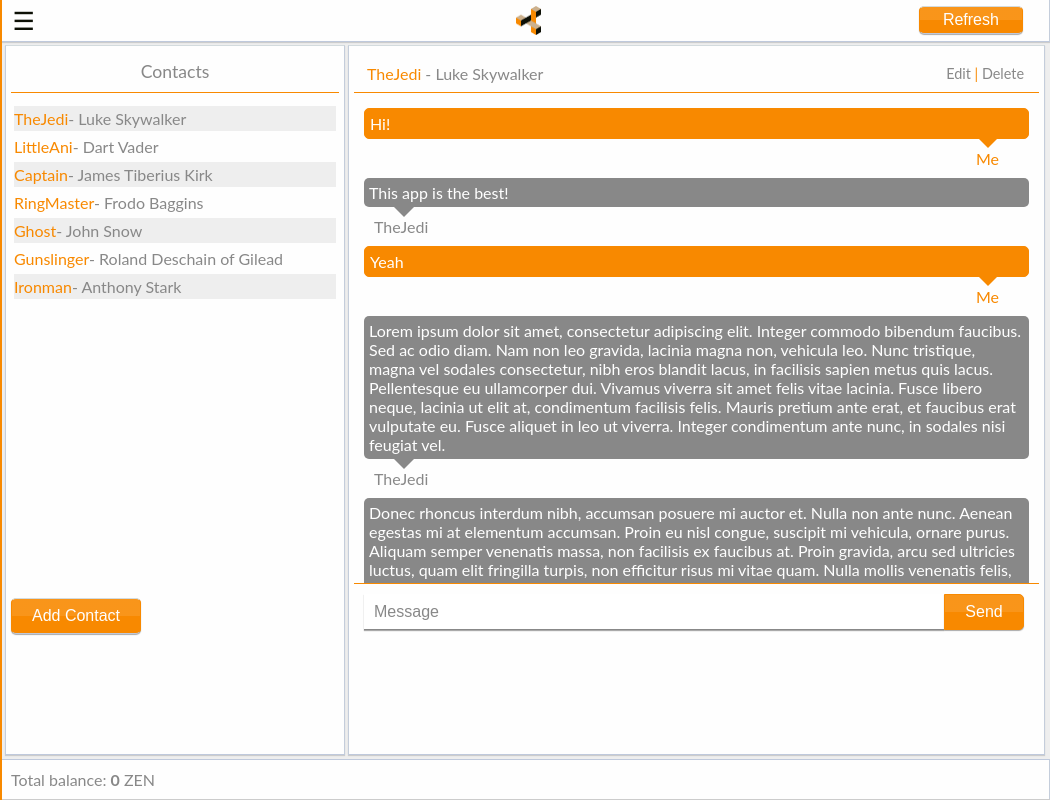
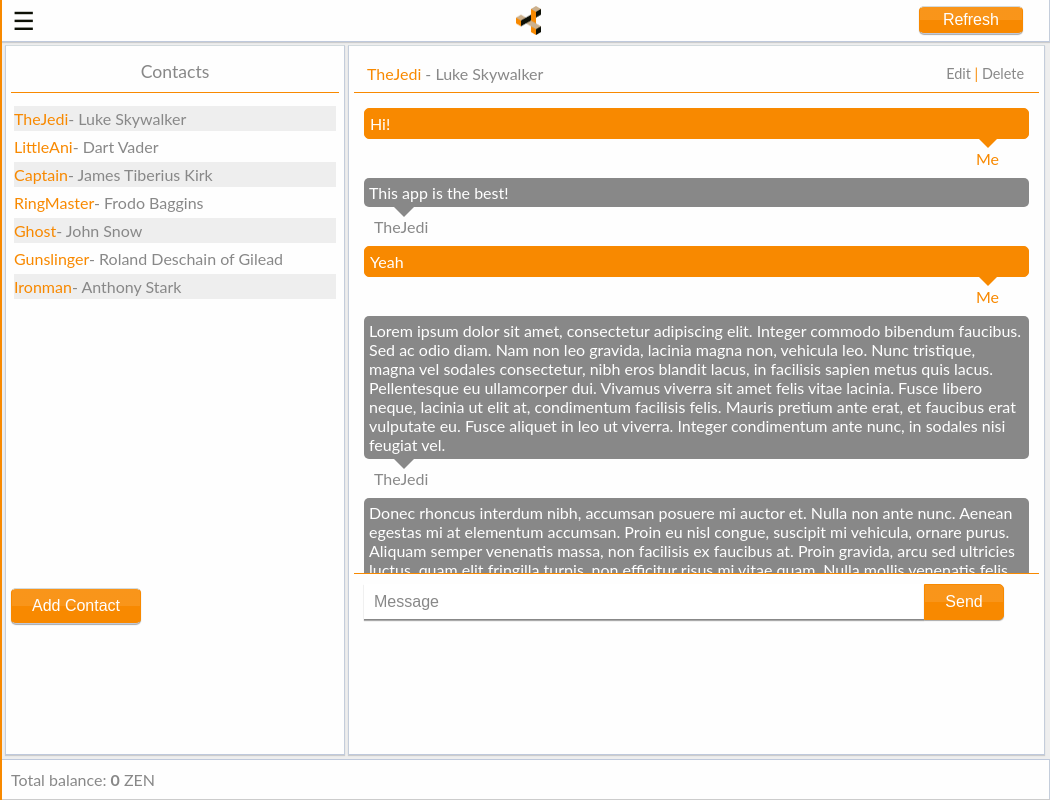
Before and after one commit to HorizenOfficial/arizen, an Electron app: page app/messenger.html in a window 1050 px wide. Drawn offline with Linux system fonts and the light colour scheme; no server answers.

Commit message:
Messenger - badly possitioned menus - width of message input box reduced

```diff
--- a/app/resources/messenger.css
+++ b/app/resources/messenger.css
@@ -36,7 +36,7 @@
 }
 
 #contactList {
-    height: 495px;
+    height: 485px;
     overflow-y: scroll;
 }
 
@@ -88,7 +88,7 @@
 }
 
 #ConversationContainerMessages {
-    height: 470px;
+    height: 460px;
     overflow-y: scroll;
 }
 
@@ -116,7 +116,7 @@
     float: left;
     margin-right: 0;
     padding: 10px 10px;
-    width: 560px;
+    width: 540px;
     height: 15px;
     box-shadow: 0 1px 1px #aaa;
 }
@@ -126,7 +126,7 @@
     float: left;
     margin-right: 0;
     padding: 10px 10px;
-    width: 560px;
+    width: 540px;
     height: 15px;
     border-bottom: 1px #f88900 solid;
 }
```
